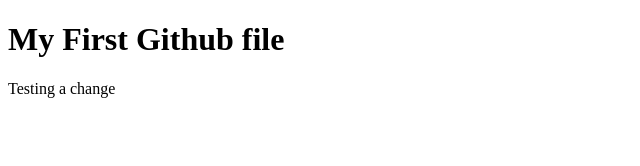
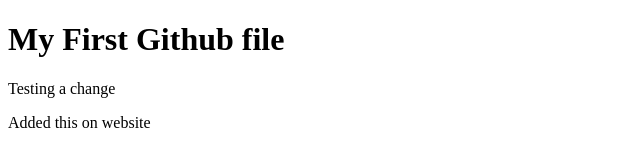
Before and after one commit to vhardat/Vimal-First, a plain HTML site: page index.html in a window 1280 px wide. Shown: the whole page, without its empty margins (0-640 px from the left). Drawn offline with Linux system fonts and the light colour scheme.

Commit message:
Addded content from github website

```diff
--- a/index.html
+++ b/index.html
@@ -7,5 +7,6 @@
 <body>
 	<h1>My First Github file</h1>
 	<p>Testing a change</p>
+	<p>Added this on website</p>
 </body>
 </html>
```
